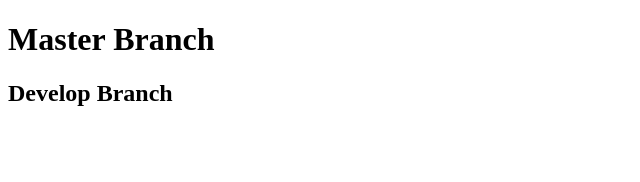
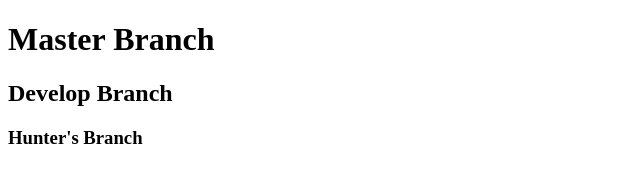
Before and after one commit to hunterfoist/teamGit, a plain HTML site: page index.html in a window 1280 px wide. Shown: the whole page, without its empty margins (0-640 px from the left). Drawn offline with Linux system fonts and the light colour scheme.

Commit message:
Hunter's push

```diff
--- a/index.html
+++ b/index.html
@@ -9,5 +9,6 @@
 <body>
     <h1>Master Branch</h1>
     <h2>Develop Branch</h2>
+    <h3>Hunter's Branch</h3>
 </body>
 </html>
```
